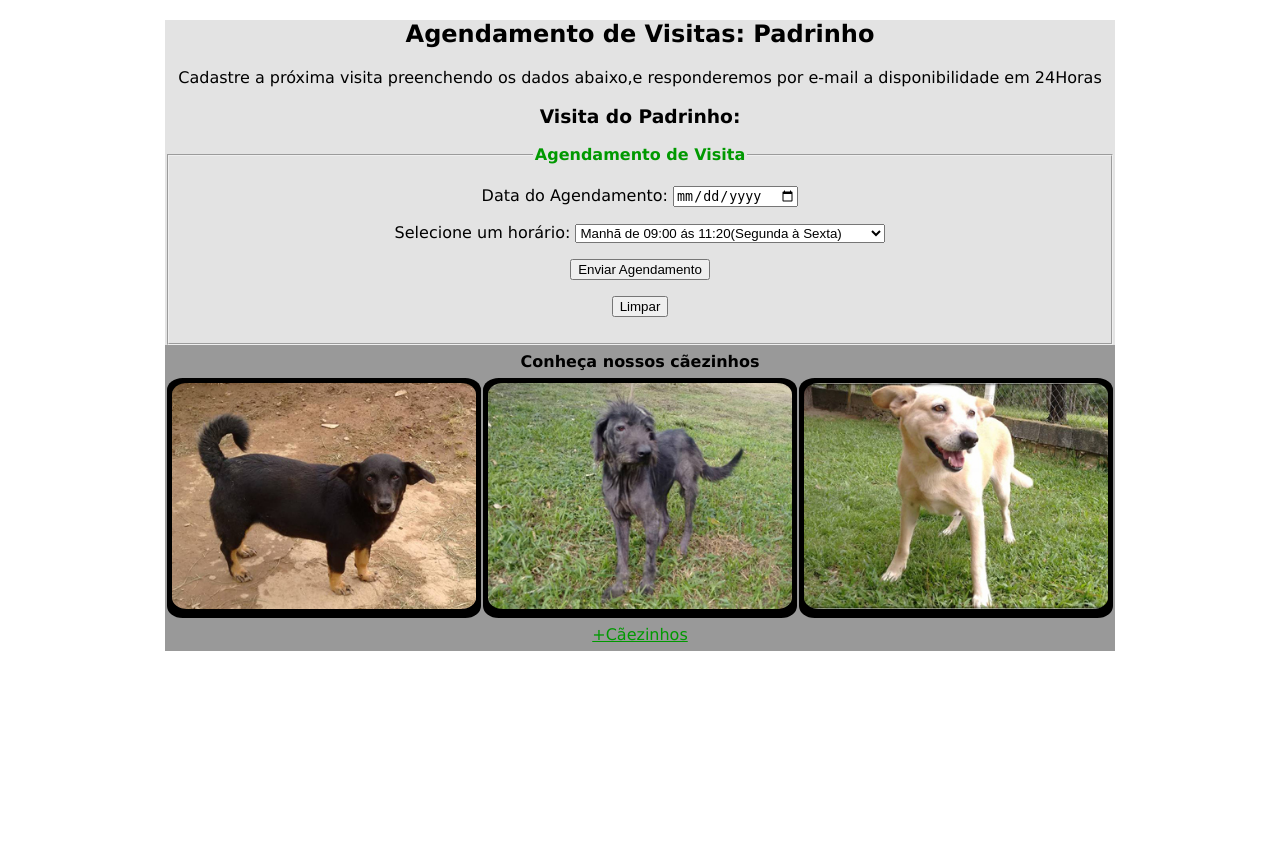
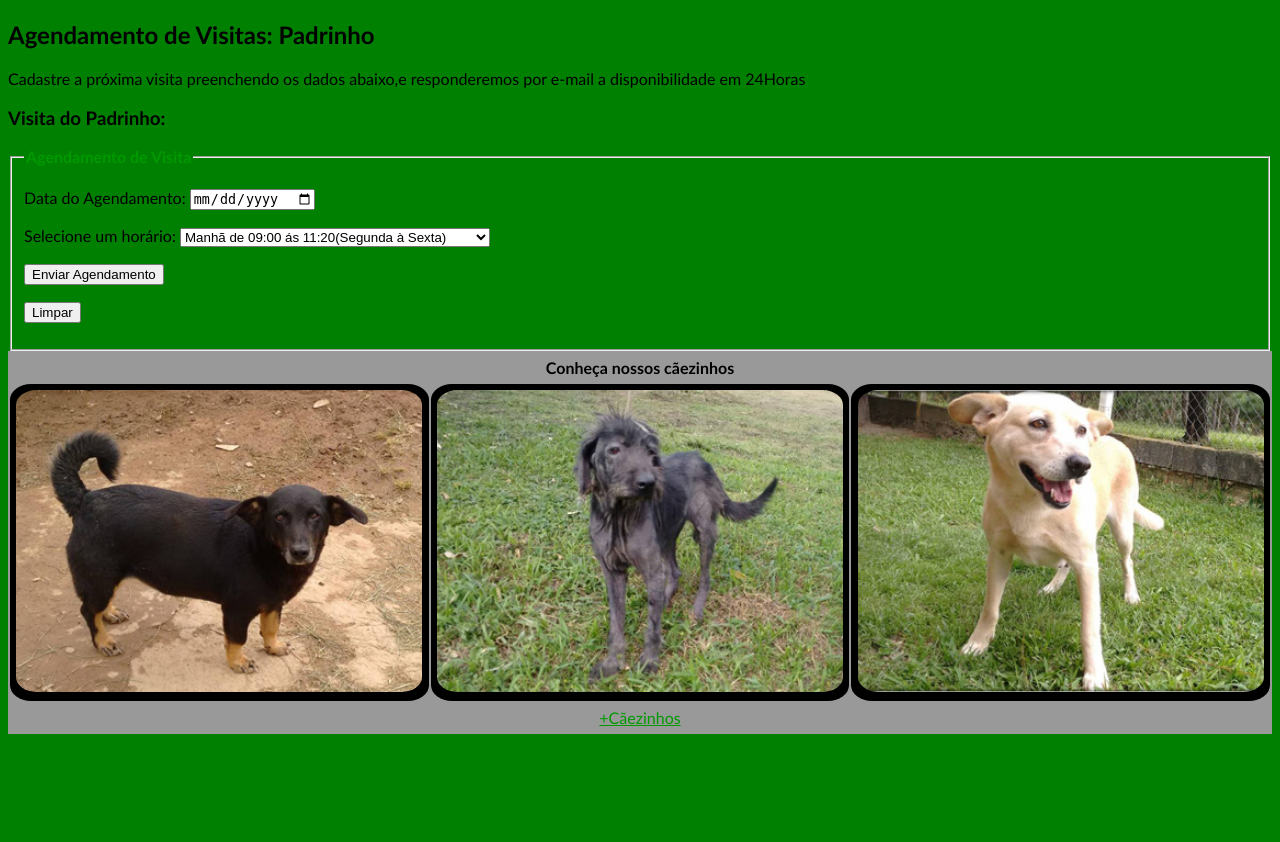
Before and after one commit to NelioCarneval/ProjetoFPIN20161, a PHP site: page /html/AgendamentoPadrinho.html in a window 1280 px wide. Before the commit the page ends 651 px from the top, so only its background shows below. Run offline with PHP 8.4, Linux system fonts and the light colour scheme.

Commit message:
Configurando Folha de Estilo Padrão

```diff
--- a/css/LayoutDefault.css
+++ b/css/LayoutDefault.css
@@ -1,44 +1,87 @@
-/*AQUI VAI O CSS DO HEADER E DO FOOTER, ALEM DA <div id="total"> E OUTRAS CARACTERISTICAS QUE SERÃO COMUNS À TODAS AS PÁGINAS*/
-
-/*TODA PÁGINA DEVERÁ TER UMA <div id="total"> dentro do <body> E USARÁ ESSE ARQUIVO COMO REFERÊNCIA PARA HEADER E FOOTER*/
-
-/*O EMMANUEL VAI INSERIR O HEADER E O FOOTER DEPOIS, APENAS COLOQUEM ESSE ARQUIVO COMO UMA DAS REFERENCIAS DE CSS NAS PÁGINAS QUE FIZEREM*/
-
-#total {
-	width: 950px;
-	margin: auto;
-	background-color: #e3e3e3;
-	text-transform: none;
-    font-family: Century Gothic, Verdana, sans-serif;
+body{
+	font-family: Trebuchet MS, Helvetica, Arial, sans-serif;
+	background-color: green;
 }
-
-.quote {
-	text-align: center;
-}
-
-/*.links {
-	color: #090;
-	text-decoration: none;*/
-/*link sem visita */
 
 a:link {
     color: #090;
 }
 
-/* link visitado */
 a:visited {
     color: purple;
 }
 
-/* mouse emcima do link */
 a:hover {
     color: red;
 }
 
-/*link selecionado */
 a:active {
     color: yellow;
 }
 
+#wrap{
+	width: 960px;
+	margin: auto;
+	background: white;
+	padding: 10px 20px;
+}
 
+/* HEADER */
+
+header {
+	background-color: green;
 }
+
+header h2 {
+	font-family: Trebuchet MS, Helvetica, Arial, sans-serif;
+	display: inline-block;
+	clear: both;
+	padding-left: 15px;
+}
+
+header nav {
+	display: inline;
+	align-content: right;
+	padding-left: 37%;
+}
+
+header nav ul{
+	display: inline;
+	list-style: none;
+	padding: 0px 0px 0px 120px;
+}
+
+header nav ul li{
+	display: inline-block;
+}
+
+/* FOOTER */
+
+footer {
+	height: 100px;
+	background-color: green;
+	display: block;
+	clear: both;
+}
+
+footer nav ul {
+	padding-top: 10px;
+}
+
+footer nav ul li{
+	list-style: none;
+	display: inline;
+	padding-left: 18%;
+}
+
+#about{
+	width: 7%;
+}
+
+#logoInferior{
+	width: 9%;
+}
+
+#local{
+	width: 4%;
+}
```
